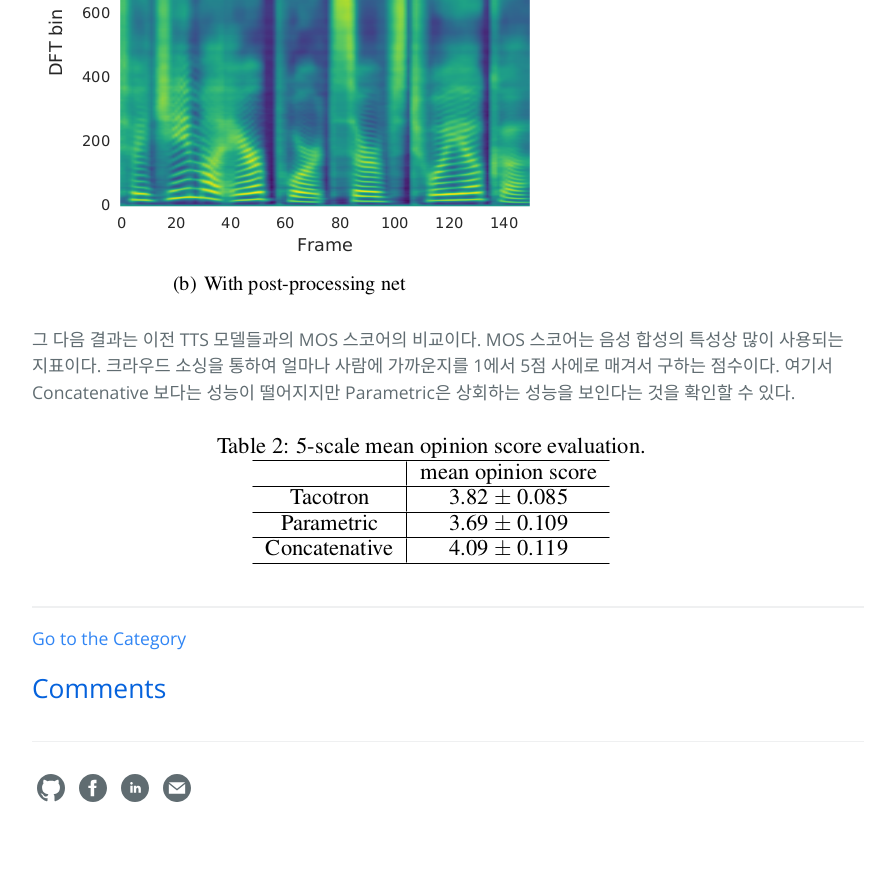
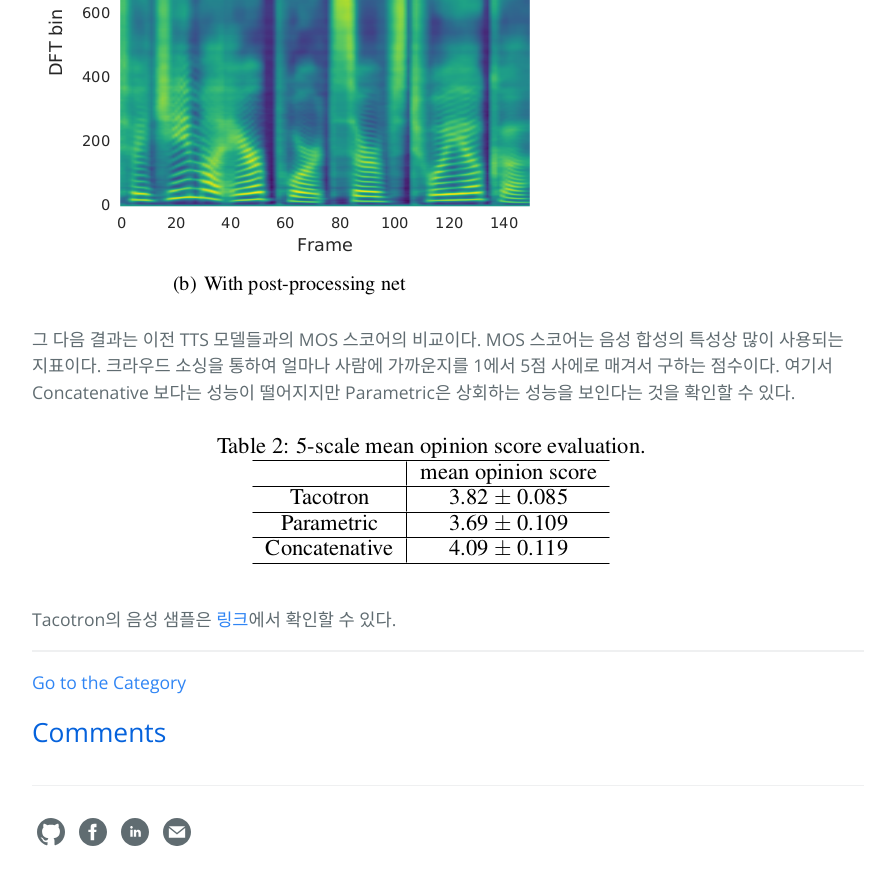
Before and after one commit to hcnoh/hcnoh.github.io, a Jekyll site: the page built from _posts/2018-12-11-tacotron.md, in a window 1280 px wide and 900 px high, scrolled down 8986 px. Shown: the top 885 px of the window, without its empty margins (192-1087 px from the left). Built offline with Jekyll 4.4.1, drawn with Linux system fonts in a browser that asks for light colours; formulas are drawn with MathJax 3; comment, search, counter and statistics services are not loaded; before the commit the page ends 9842 px from its top, so only the background shows below that.

Commit message:
Update 2018-12-11-tacotron.md

```diff
--- a/_posts/2018-12-11-tacotron.md
+++ b/_posts/2018-12-11-tacotron.md
@@ -167,3 +167,5 @@ Optimizer는 간단하게 Adam Optimizer를 사용하였다고 한다. Learning
 그 다음 결과는 이전 TTS 모델들과의 MOS 스코어의 비교이다. MOS 스코어는 음성 합성의 특성상 많이 사용되는 지표이다. 크라우드 소싱을 통하여 얼마나 사람에 가까운지를 1에서 5점 사에로 매겨서 구하는 점수이다. 여기서 Concatenative 보다는 성능이 떨어지지만 Parametric은 상회하는 성능을 보인다는 것을 확인할 수 있다.
 
 ![](/assets/img/2018-12-11-tacotron/08.png)
+
+Tacotron의 음성 샘플은 [링크](https://google.github.io/tacotron/)에서 확인할 수 있다.
```
